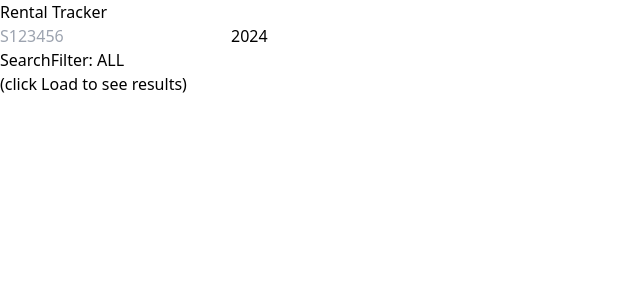
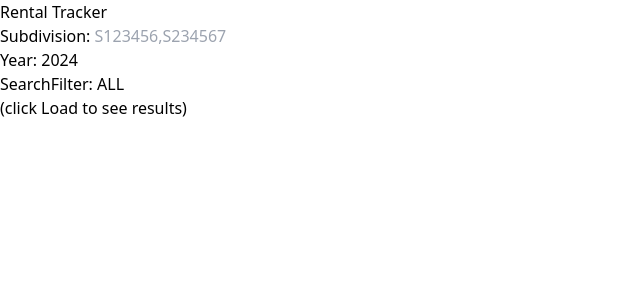
Before and after one commit to bioshazard/tcad-rental, a React (Vite) app: page / in a window 1280 px wide. Shown: the top 300 px of the page, without its empty margins (0-640 px from the left). Built offline with nearby package versions, Linux system fonts and the light colour scheme.

Commit message:
Accept multi-subdivision

```diff
--- a/src/App.jsx
+++ b/src/App.jsx
@@ -15,30 +15,25 @@ function App() {
 
   useEffect( () => {
     const year = searchParams.get('year')
-    const subdivision = searchParams.get('subdivision')
-    if(!year || !subdivision) return
+    const subdivisions = searchParams.getAll('subdivision')
+    if(!year || !subdivisions) return
 
     // If year and subdivision are set, hydrate page
     console.log("HYDRATING...")
-    tcad.loadAccounts(year, subdivision)
+    tcad.loadAccounts(year, subdivisions)
 
     return () => {}
   }, [searchParams])
 
-  function serializeForm(event) {
-    const form = event.target;
-    const formData = new FormData(form);
-    const serializedData = {};
-    for (const [name, value] of formData.entries()) {
-      serializedData[name] = value;
-    }
-    return serializedData;
-  }
-
   async function handleSubmit(e) {
     e.preventDefault()
     // getAccounts(e.target.year.value)
-    let params = serializeForm(e);
+    // let params = serializeForm(e);
+    const params = {
+      year: e.target.year.value,
+      subdivision: e.target.subdivision.value.split(",")
+    }
+    console.log({params})
     setSearchParams(params);
   }
 
@@ -65,13 +60,19 @@ function App() {
           {/* count is {token} */}
         {/* </button> */}
         <form onSubmit={handleSubmit} className='flex flex-col gap-2'>
-          <div className='flex flex-row gap-2'>
-            <input type="text" name="subdivision" defaultValue={searchParams.get('subdivision')} placeholder="S123456" className='border'/>
-            <input type="text" name="year" defaultValue={searchParams.get('year') ?? new Date().getFullYear()} className='border'/>
+          <div className='flex flex-col gap-2'>
+            <div>
+              <span>Subdivision: </span>
+              <input type="text" name="subdivision" defaultValue={searchParams.getAll('subdivision').join(",")} placeholder="S123456,S234567" className='border py-1 px-2'/>
+            </div>
+            <div>
+              <span>Year: </span>
+              <input type="text" name="year" defaultValue={searchParams.get('year') ?? new Date().getFullYear()} className='border py-1 px-2'/>
+            </div>
           </div>
           <div className='flex flex-row gap-2'>
-            <button className='border p-2'>Search</button>
-            <button type='button' className='border p-2' onClick={rotateFilter}>Filter: {filters[filter]}</button>
+            <button className='border py-1 px-2 rounded'>Search</button>
+            <button type='button' className='border py-1 px-2 rounded' onClick={rotateFilter}>Filter: {filters[filter]}</button>
           </div>
           {/* <button onClick={() => getAccounts(2024)}>LOAD</button> */}
         </form>
--- a/src/useTCAD.js
+++ b/src/useTCAD.js
@@ -27,7 +27,7 @@ export function useTCAD(props) {
     return token
   }
 
-  async function loadAccounts(year, subdivision) {
+  async function loadAccounts(year, subdivisions) {
     const token = await getToken()
     const queryParams = "page=1&pageSize=20&sortField=geoID&sortDirection=ascending"
     const cadProperties = {
@@ -41,9 +41,7 @@ export function useTCAD(props) {
         "sortOrder": "geoID",
         "abstractSubdivisionName": {
             "operator": "in",
-            "value": [ // could support multiple...
-              subdivision
-            ]
+            "value": subdivisions
         }
       }
     }
```
